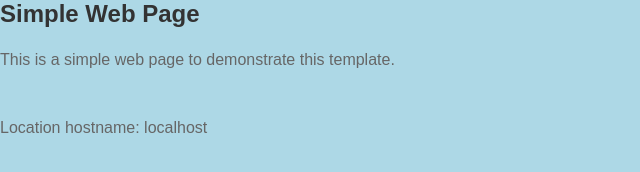
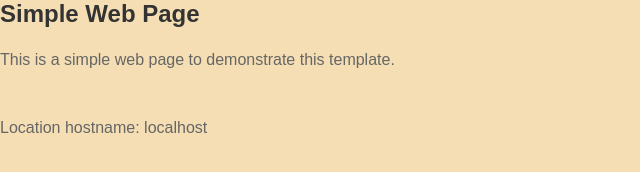
Before and after one commit to tspauld98/basic-bs-gh-website-template, a website: page src/public/index.html in a window 1280 px wide. Shown: the whole page, without its empty margins (0-640 px from the left). Drawn offline with Linux system fonts and the light colour scheme.

```diff
--- a/src/public/assets/css/custom.css
+++ b/src/public/assets/css/custom.css
@@ -11,7 +11,7 @@
 /* Set a default font and background color */
 body {
   font-family: Arial, sans-serif;
-  background-color: lightblue;
+  background-color: wheat;
 }
 
 /* Center the content */
```
Also changed, not shown: README.md.
